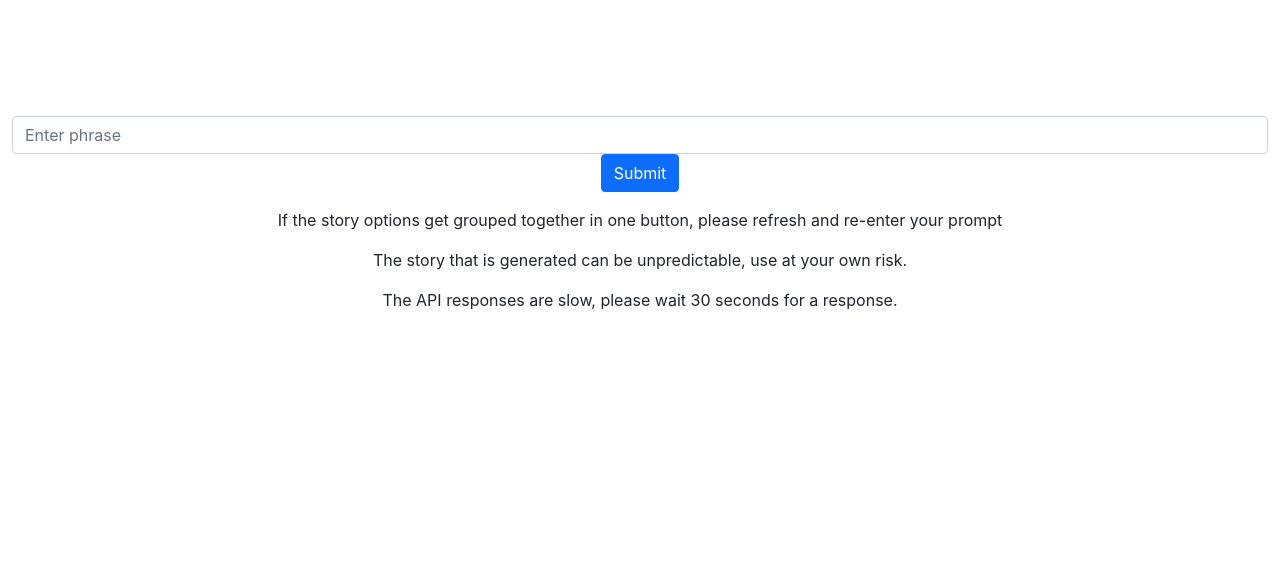
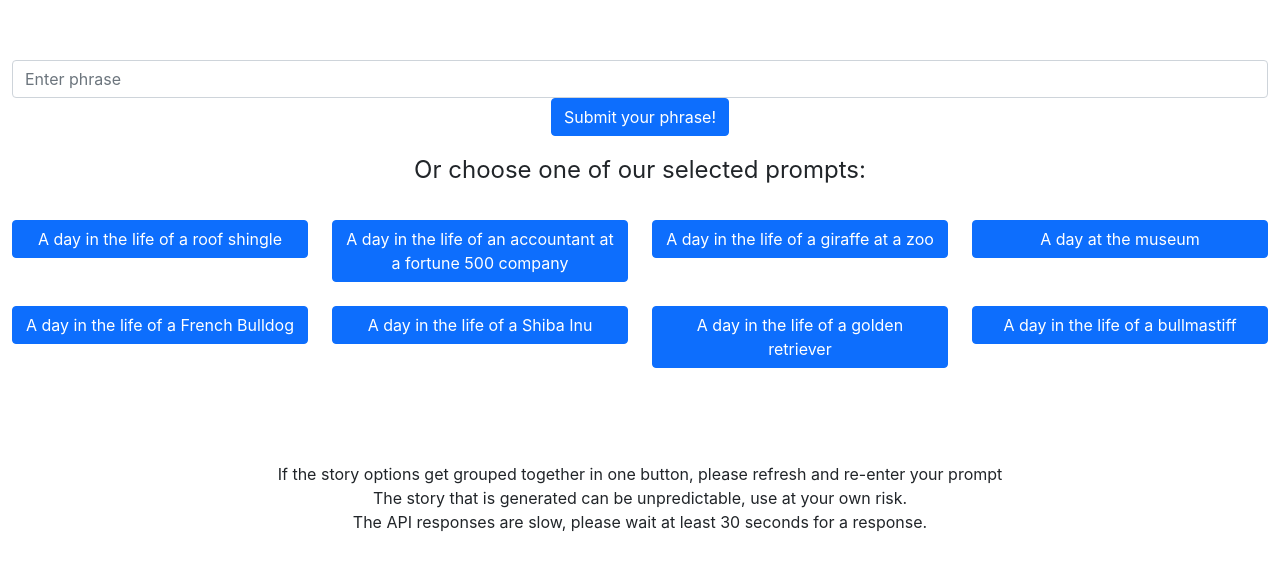
Before and after one commit to Yu9Psx2/dream-app, a React (Create React App) app: page / in a window 1280 px wide. Shown: the part 186-756 px from the top of the page. Built offline with nearby package versions, Linux system fonts and the light colour scheme.

Commit message:
Add suggestion buttons

```diff
--- a/src/App.js
+++ b/src/App.js
@@ -65,6 +65,14 @@ function App() {
     setIsLoading(false);
   };
 
+  const handleButtonClick = (phrase) => {
+    const event = {
+      preventDefault: () => { },
+      target: { phrase: { value: phrase } },
+    };
+    handleFormSubmit(event);
+  };
+
   const handleChoiceSubmit = async (choice) => {
     if (countdownTime >= 0) {
       setIsLoading(true);
@@ -105,6 +113,7 @@ function App() {
         setSubmittedChoice(false)
       }, countdownTime * 1000);
 
+
       return () => {
         clearTimeout(timer);
         clearInterval(countdownInterval);
@@ -135,12 +144,55 @@ function App() {
                 <Form.Control type="text" name="phrase" placeholder="Enter phrase" />
               </Form.Group>
               <Button variant="primary" type="submit">
-                Submit
+                Submit your phrase!
               </Button>
             </Form>
-            <div>If the story options get grouped together in one button, please refresh and re-enter your prompt</div>
-            <div>The story that is generated can be unpredictable, use at your own risk.</div>
-            <div>The API responses are slow, please wait 30 seconds for a response.</div>
+            <p style={{ fontSize: '1.5rem' }}>Or choose one of our selected prompts:</p>
+            <Row>
+              {[
+                "A day in the life of a roof shingle",
+                "A day in the life of an accountant at a fortune 500 company",
+                "A day in the life of a giraffe at a zoo",
+                "A day at the museum",
+              ].map((phrase) => (
+                <Col xs={6} md={3} key={phrase} className="mb-2">
+                  <Button
+                    onClick={() => handleButtonClick(phrase)}
+                    style={{
+                      width: "100%",
+                      whiteSpace: "normal",
+                      textAlign: "center",
+                      wordWrap: "break-word",
+                    }}
+                  >
+                    {phrase}
+                  </Button>
+                </Col>
+              ))}
+            </Row>
+            <Row>
+              {[
+                "A day in the life of a French Bulldog",
+                "A day in the life of a Shiba Inu",
+                "A day in the life of a golden retriever",
+                "A day in the life of a bullmastiff",
+              ].map((phrase) => (
+                <Col xs={6} md={3} key={phrase}>
+                  <Button
+                    onClick={() => handleButtonClick(phrase)}
+                    style={{
+                      width: "100%",
+                      whiteSpace: "normal",
+                      textAlign: "center",
+                      wordWrap: "break-word",
+                    }}
+                  >
+                    {phrase}
+                  </Button>
+                </Col>
+              ))}
+            </Row>
+
           </>
           )}
           {story && (
@@ -204,6 +256,25 @@ function App() {
             >Refresh the webpage</button>
           </>) : null}
         </Stack>
+        <div
+          style={{
+            position: "absolute",
+            bottom: "5rem",
+            textAlign: "center",
+            width: "100%",
+          }}
+        >
+          <div>
+            If the story options get grouped together in one button, please refresh and
+            re-enter your prompt
+          </div>
+          <div>
+            The story that is generated can be unpredictable, use at your own risk.
+          </div>
+          <div>
+            The API responses are slow, please wait at least 30 seconds for a response.
+          </div>
+        </div>
       </Container>
     </>)
 }
```
